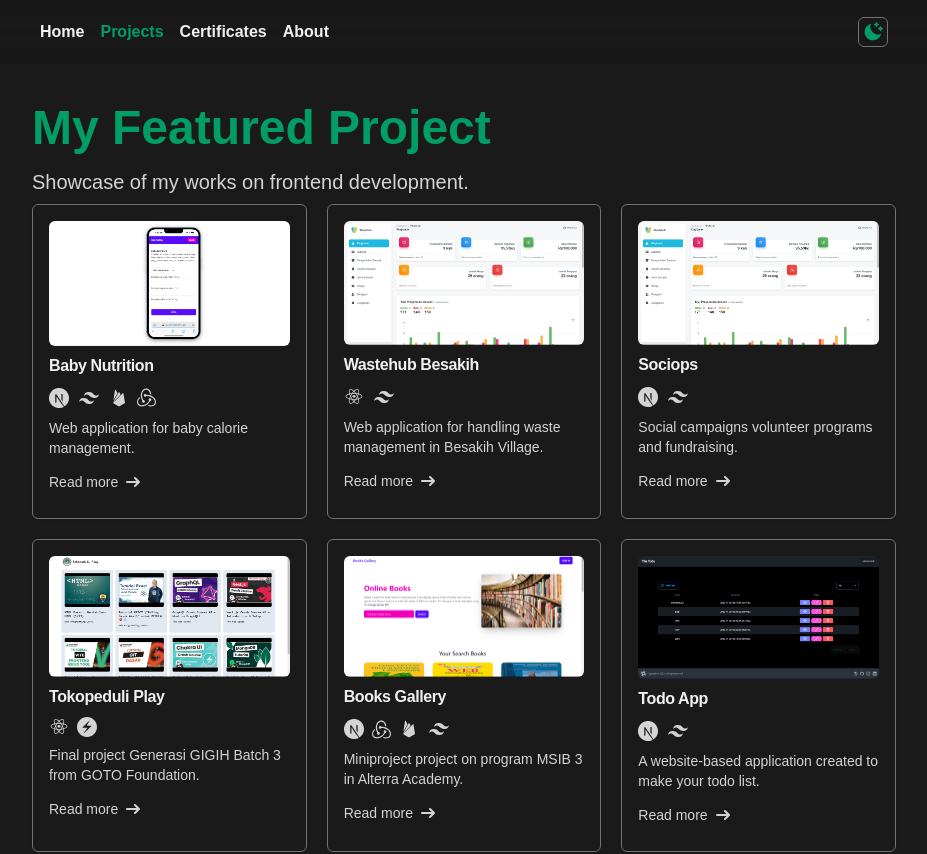
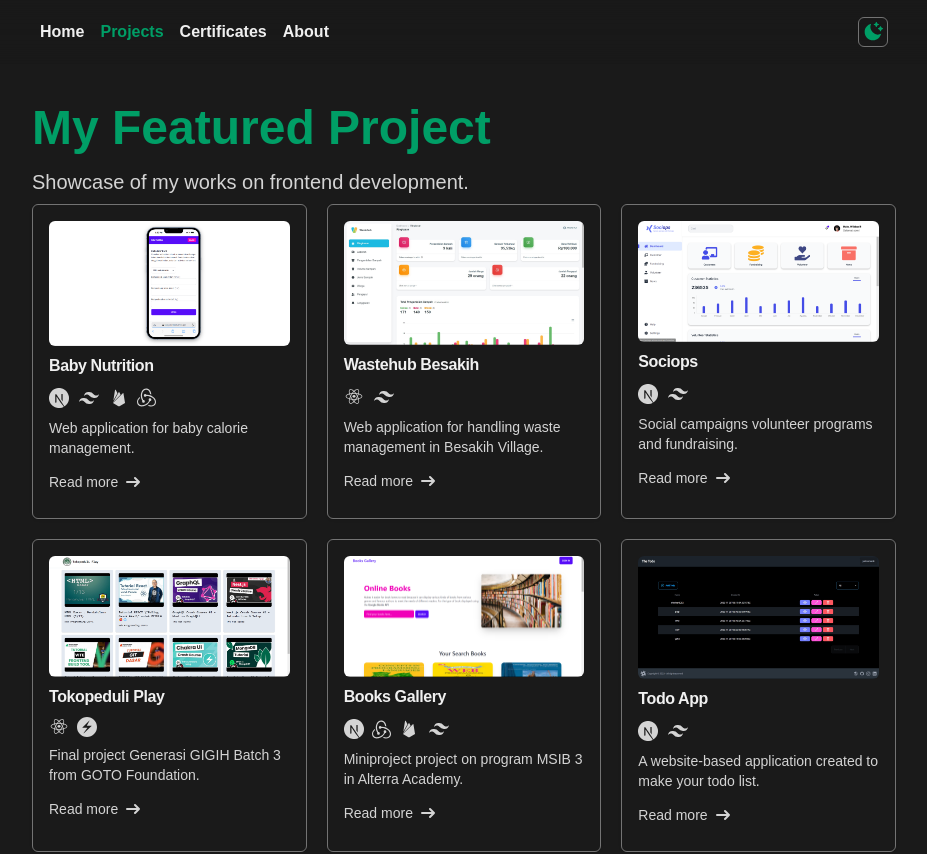
Before and after one commit to yahoogm/portfolio, a React (Vite) app: page /projects in a window 1280 px wide. Shown: the top 854 px of the page, without its empty margins (176-1103 px from the left). Built offline with nearby package versions, Linux system fonts and the light colour scheme; a web font is replaced by a local one.

Commit message:
refactor: change image link

```diff
--- a/src/views/Projects/Projects.view.jsx
+++ b/src/views/Projects/Projects.view.jsx
@@ -59,7 +59,7 @@ const ProjectsPageView = () => {
           <div data-aos="fade-up">
             <Card
               link={'/project/sociops'}
-              img={'/img/portfolio/wastehub.jpg'}
+              img={'/img/portfolio/sociops.png'}
               title={'Sociops'}
               description={
                 'Social campaigns volunteer programs and fundraising.'
```
